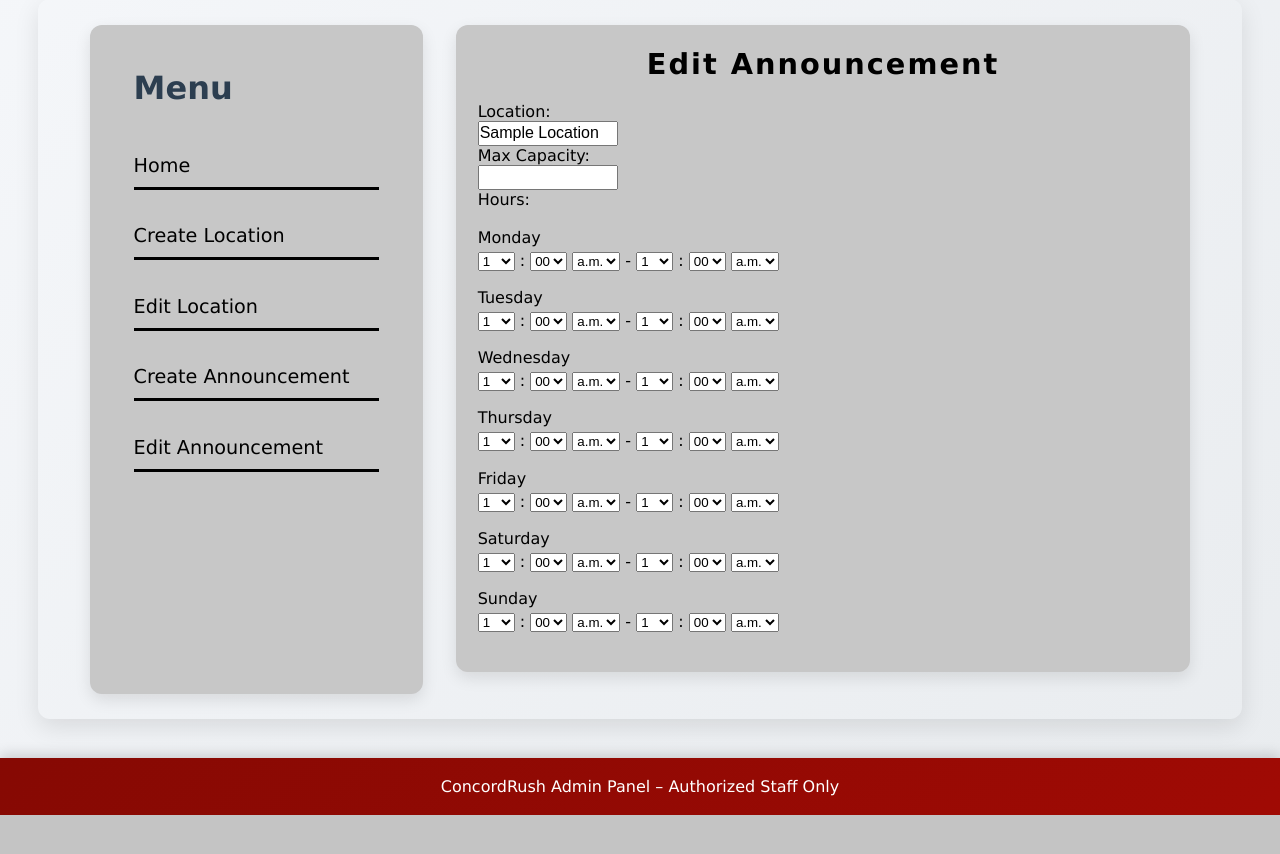
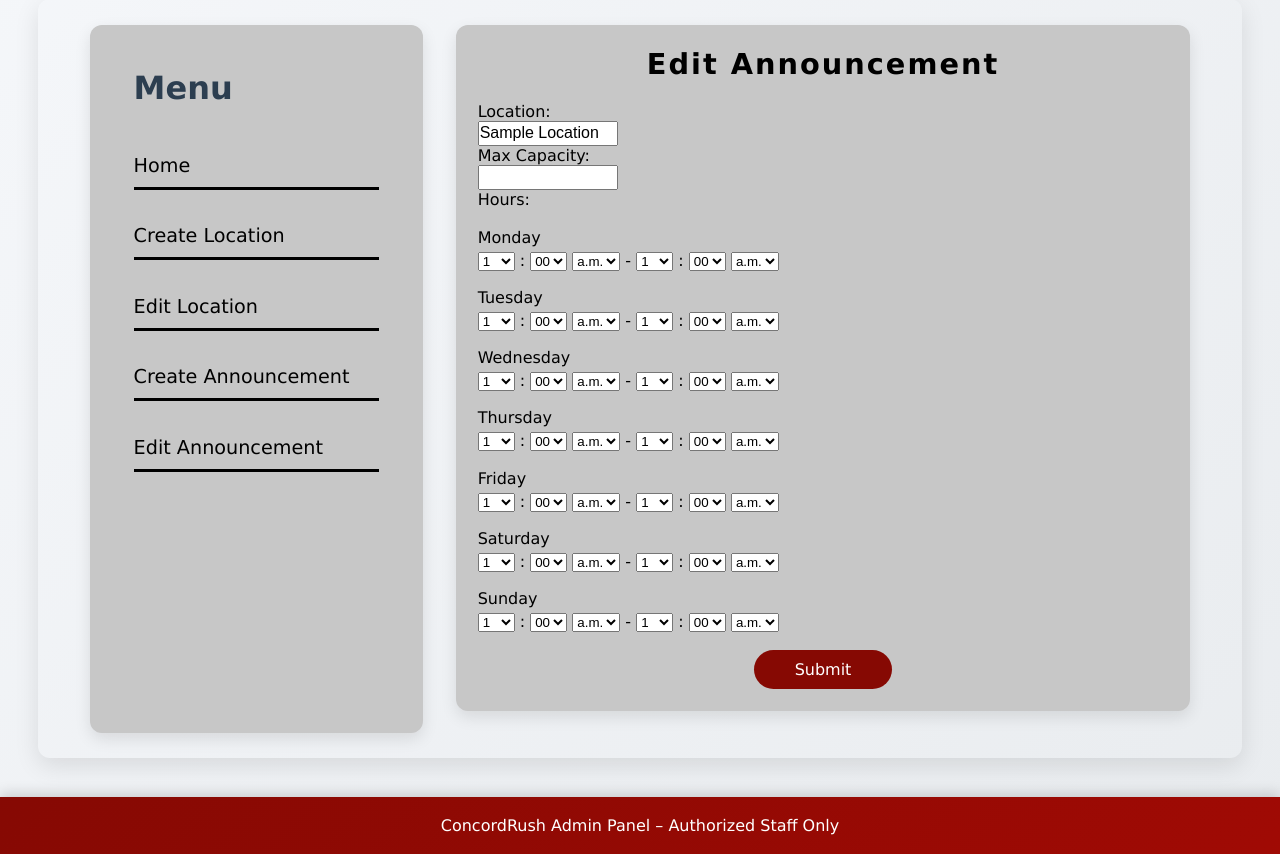
Before and after one commit to APBosma/Campus-Tracker, a PHP site: page /edit_location.php?id=1 in a window 1280 px wide. Shown: the part 139-993 px from the top of the page. Before the commit the page ends 954 px from the top, so only its background shows below. Run offline with PHP 8.4, Linux system fonts and the light colour scheme; tables that the repository leaves empty or names only in its code hold one stand-in row (values such as "Sample post").

```diff
--- a/edit_location.php
+++ b/edit_location.php
@@ -3,6 +3,17 @@ Wasn't for sure how to do a numerical amount for max_capacity so I looked up "W3
 I first checked some websites but didn't see what I was looking for so I used the google AI result. The Google AI
 showed this line "<input type="number" id="amount" name="amount" min="0" required>" which pretty much showed me
 what I was looking for as an example.
+
+Needed to format the name of the location for the user so I looked up "how to make php capitalize first letter and make underscores spaces"
+and the Google AI showed me code that had these lines:
+"
+// 1. Replace underscores with spaces
+$string_with_spaces = str_replace('_', ' ', $string_with_underscores);
+
+// 2. Capitalize the first letter of each word
+$formatted_string = ucwords($string_with_spaces);
+"
+which were basically about what I was looking for. I then used this for the PHP to fix the location name.
 -->
 <!DOCTYPE html>
 <html lang="en">
@@ -571,7 +582,10 @@ what I was looking for as an example.
                             <option value = "am">a.m.</option>
                             <option value = "pm">p.m.</option>
                         </select>
-                </form>
+                        <br>
+
+                    <input id="submit_button" type="submit" name="submit" value="Submit">
+                    </form>
                 <?php else: ?>
 
                 <?php
```
